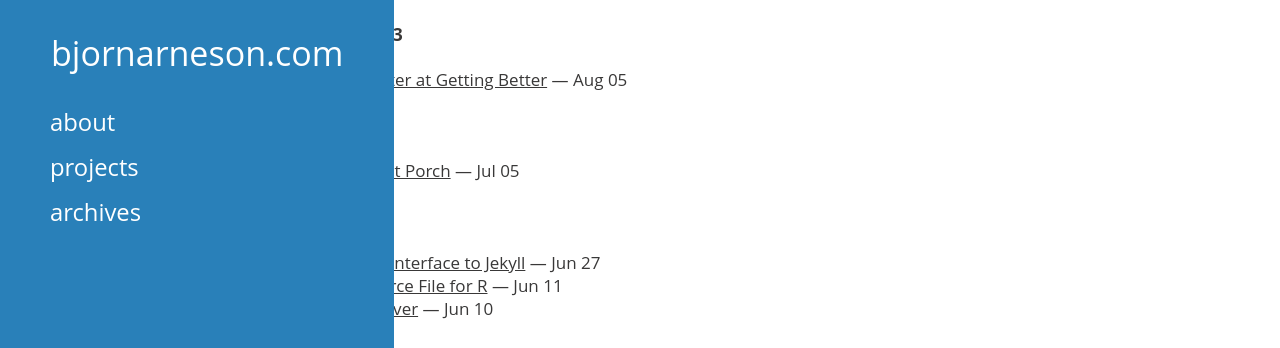
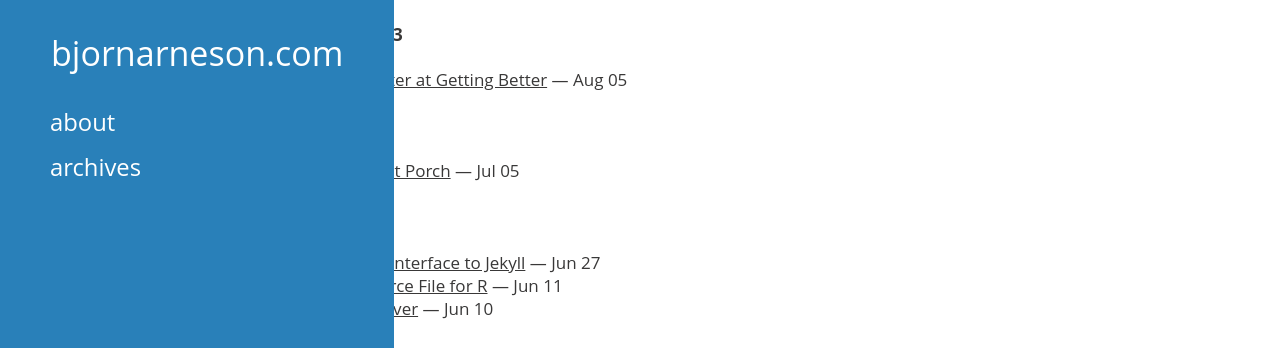
Before and after one commit to bjornarneson/bjornarneson.github.io, a Jekyll site: the page built from index.html, in a window 1280 px wide. Shown: the top 348 px of the page. Built offline with Jekyll 4.4.1, drawn with Linux system fonts in a browser that asks for light colours; nearby versions of some CDN libraries; Markdown is read by kramdown in place of the engine named in the settings.

Commit message:
Update default.html

```diff
--- a/_layouts/default.html
+++ b/_layouts/default.html
@@ -47,16 +47,14 @@
       <h1 class="name">
         <a href="/">{{site.title}}</a>
       </h1>
+
       <ul class="nav-links">
         <li class="menu icon-menu"></li>
         <li class="text-link">
-            <a href="/about.html">about</a>
+            <a href="/about/">about</a>
         </li>
         <li class="text-link">
-            <a href="/projects.html">projects</a>
-        </li>
-        <li class="text-link">
-          <a href="/archives.html">archives</a>
+          <a href="/blog">archives</a>
         </li>
       </ul>
   <!-- refactor into loop
```
